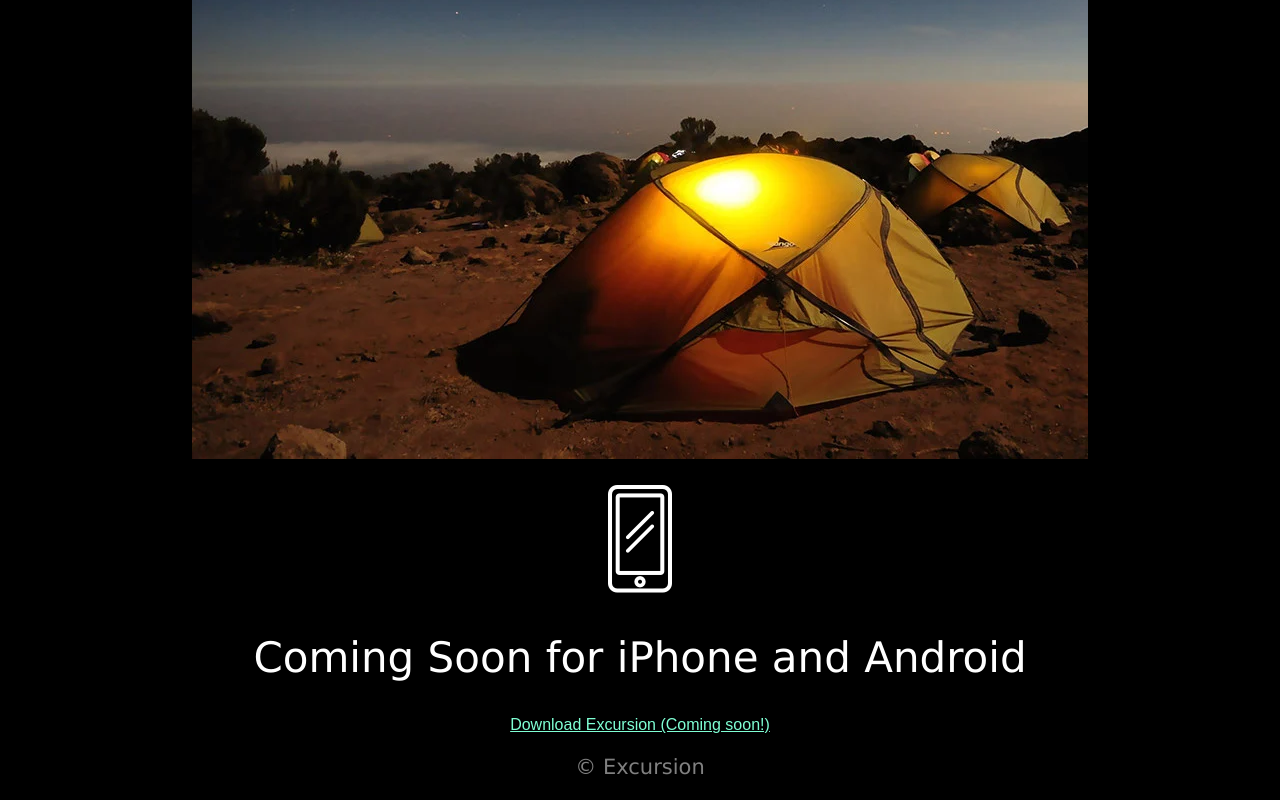
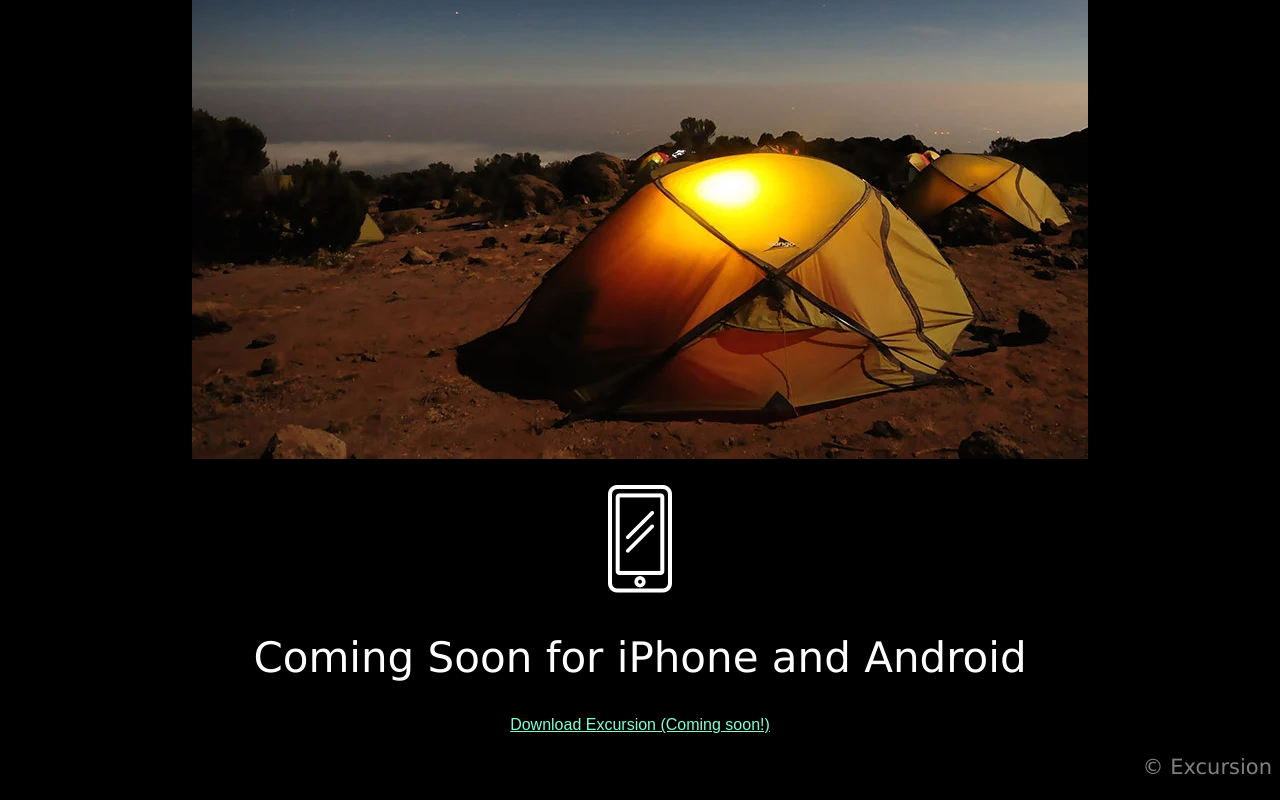
Before and after one commit to gergkondor/excursion, a plain HTML site: page index.html in a window 1280 px wide. Shown: the part 551-1351 px from the top of the page. Drawn offline with Linux system fonts and the light colour scheme.

Commit message:
style footer

```diff
--- a/resources/css/style.css
+++ b/resources/css/style.css
@@ -25,3 +25,7 @@ h2 {
     font-family: Verdana, Geneva, Tahoma, sans-serif;
     font-size: 42px;
 }
+footer {
+    text-align: right;
+    color: gray;
+}
```
